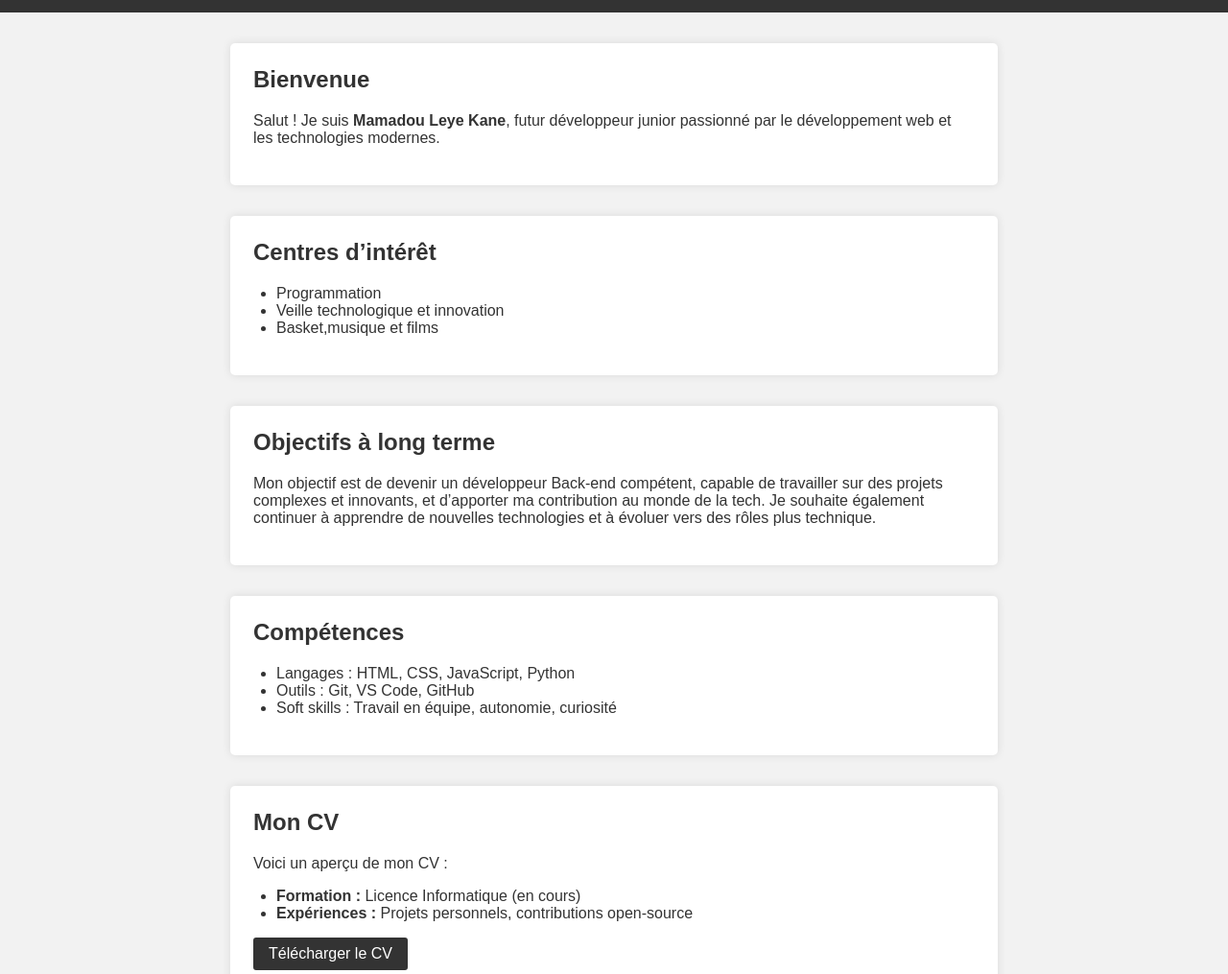
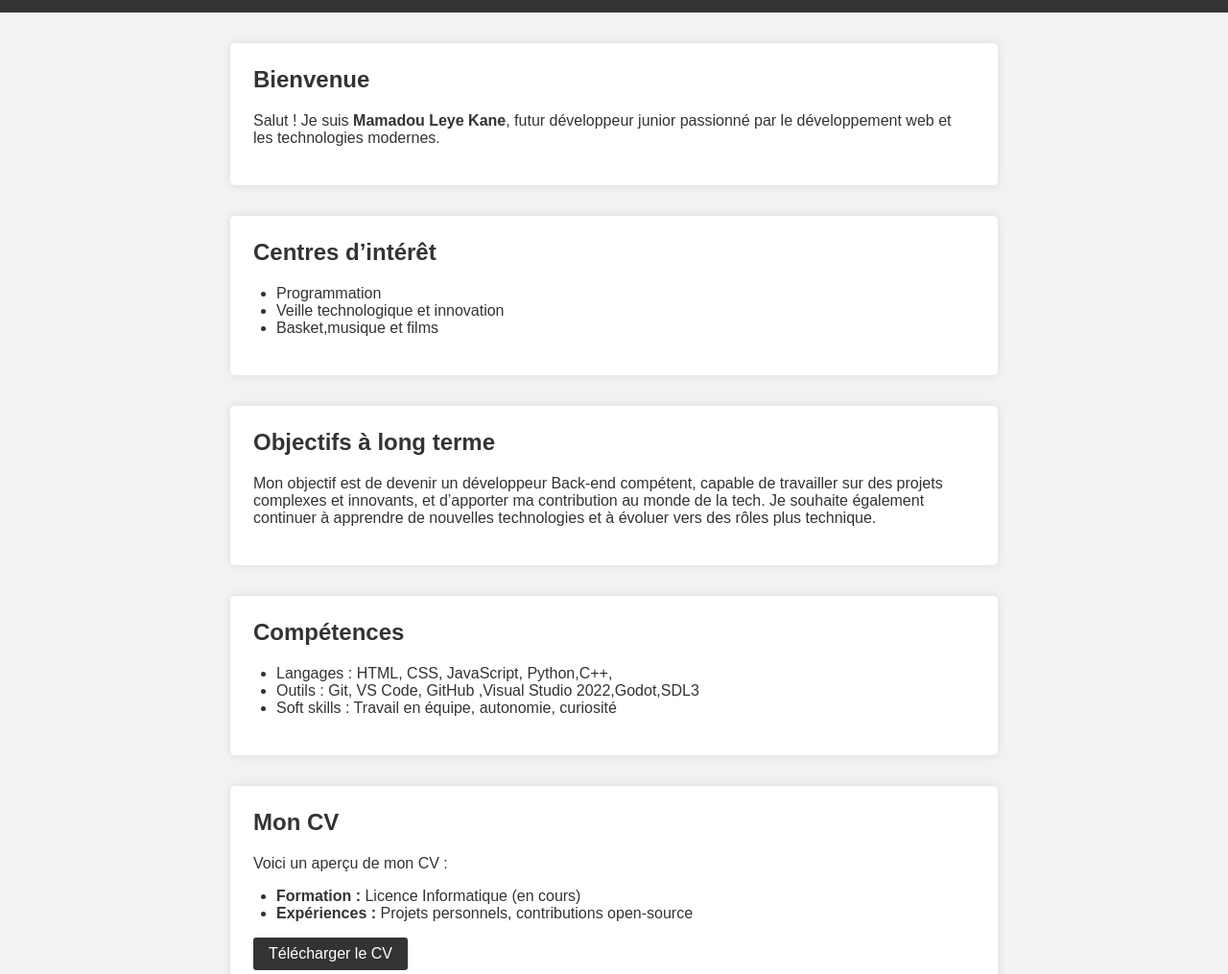
Before and after one commit to Brawnyh/Portfolio, a plain HTML site: page index.html in a window 1280 px wide. Shown: the part 82-1097 px from the top of the page at 96% size. Drawn offline with Linux system fonts and the light colour scheme.

Commit message:
Update index.html

```diff
--- a/index.html
+++ b/index.html
@@ -41,8 +41,8 @@
     <section id="competences">
       <h2>Compétences</h2>
       <ul>
-        <li>Langages : HTML, CSS, JavaScript, Python</li>
-        <li>Outils : Git, VS Code, GitHub</li>
+        <li>Langages : HTML, CSS, JavaScript, Python,C++,</li>
+        <li>Outils : Git, VS Code, GitHub ,Visual Studio 2022,Godot,SDL3</li>
         <li>Soft skills : Travail en équipe, autonomie, curiosité</li>
       </ul>
     </section>
```
